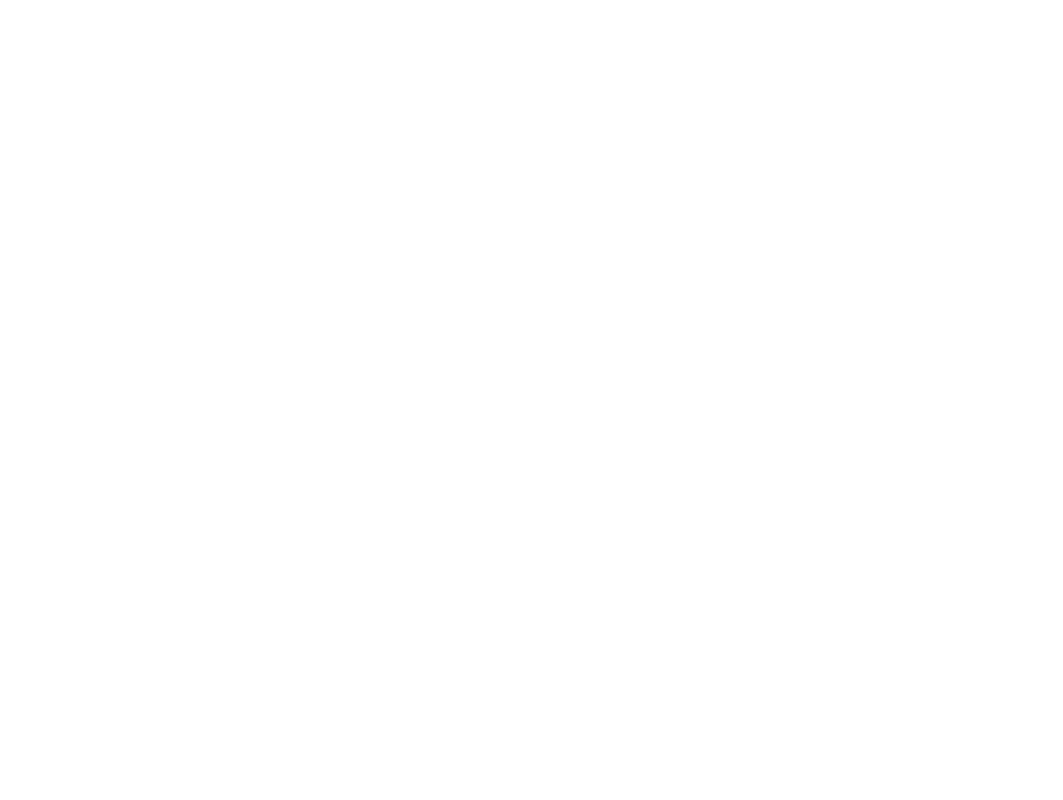
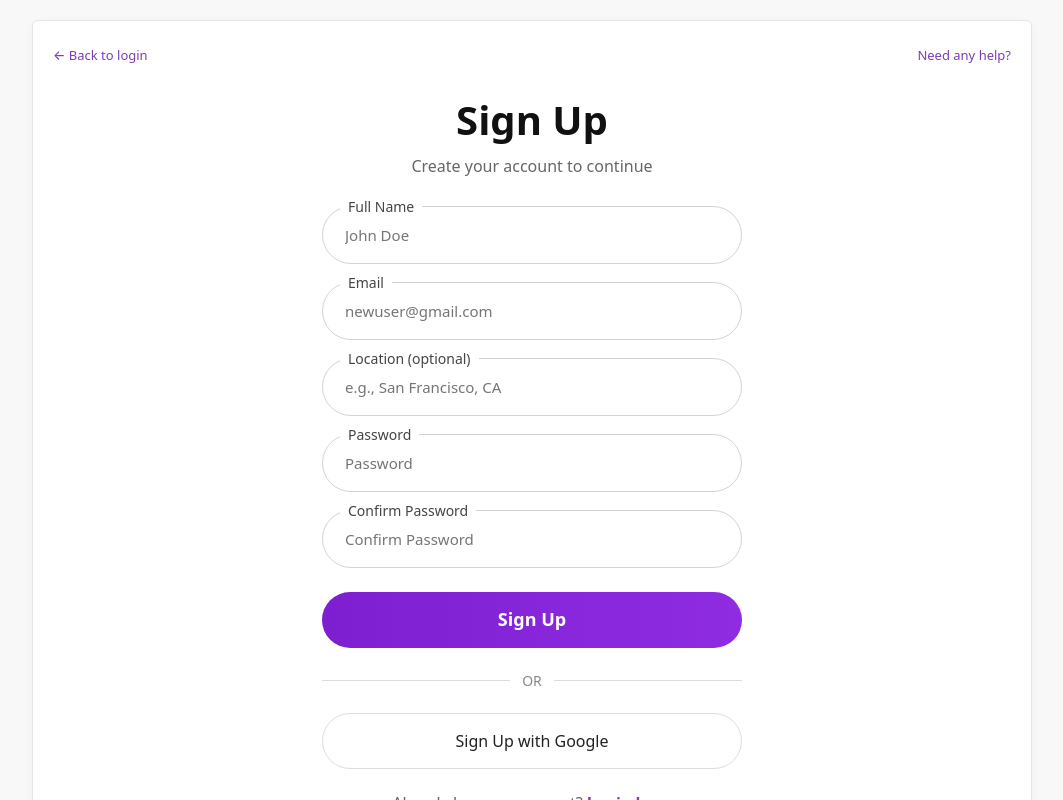
Before and after one commit to GannuNb/rubbermart, a React (Create React App) app in the folder rubberproject/: page /buyersignup in a window 1280 px wide. Before the commit this address had no page. Shown: the top 800 px of the page, without its empty margins (108-1171 px from the left). Built offline with nearby package versions, Linux system fonts and the light colour scheme.

Commit message:
buyersignup

```diff
--- a/rubberproject/src/App.js
+++ b/rubberproject/src/App.js
@@ -2,6 +2,7 @@
 import { BrowserRouter as Router, Routes, Route } from 'react-router-dom';
 import 'bootstrap/dist/css/bootstrap.min.css';
 import Home from './pages/Home';
+import Buyersignup from './pages/Buyersignup';
 
 function App() {
   return (
@@ -9,6 +10,7 @@
       <div>
         <Routes>
           <Route path="/" element={<Home />} />
+          <Route path="/buyersignup" element={<Buyersignup />} />
         </Routes>
       </div>
     </Router>
--- a/rubberproject/src/pages/Buyersignup.js
+++ b/rubberproject/src/pages/Buyersignup.js
@@ -1,11 +1,69 @@
-import React from 'react'
+import React from "react";
+import styles from "../styles/Buyersignup.module.css";
 
 function Buyersignup() {
   return (
-    <div>
-      signup
+    <div className={styles.buyerSignupPage}>
+      <div className={styles.buyerSignupCard}>
+        <div className={styles.buyerSignupTop}>
+          <span className={styles.backLogin}>← Back to login</span>
+          <span className={styles.needHelp}>Need any help?</span>
+        </div>
+
+        <div className={styles.buyerSignupContent}>
+          <h1>Sign Up</h1>
+          <p>Create your account to continue</p>
+
+          <form className={styles.buyerSignupForm}>
+            <div className={styles.inputGroup}>
+              <label>Full Name</label>
+              <input type="text" placeholder="John Doe" />
+            </div>
+
+            <div className={styles.inputGroup}>
+              <label>Email</label>
+              <input type="email" placeholder="newuser@gmail.com" />
+            </div>
+
+            <div className={styles.inputGroup}>
+              <label>Location (optional)</label>
+              <input type="text" placeholder="e.g., San Francisco, CA" />
+            </div>
+
+            <div className={styles.inputGroup}>
+              <label>Password</label>
+              <input type="password" placeholder="Password" />
+            </div>
+
+            <div className={styles.inputGroup}>
+              <label>Confirm Password</label>
+              <input type="password" placeholder="Confirm Password" />
+            </div>
+
+            <button type="submit" className={styles.signupBtn}>
+              Sign Up
+            </button>
+
+            <div className={styles.divider}>
+              <span>OR</span>
+            </div>
+
+            <button type="button" className={styles.googleBtn}>
+              Sign Up with Google
+            </button>
+
+            <p className={styles.loginText}>
+              Already have an account? <span>Login here</span>
+            </p>
+
+            <button type="button" className={styles.sellerBtn}>
+              Sign Up as a Seller
+            </button>
+          </form>
+        </div>
+      </div>
     </div>
-  )
+  );
 }
 
-export default Buyersignup
+export default Buyersignup;
--- /dev/null
+++ b/rubberproject/src/styles/Buyersignup.module.css
@@ -0,0 +1,199 @@
+.buyerSignupPage {
+  min-height: 100vh;
+  background: #f8f8f8;
+  display: flex;
+  justify-content: center;
+  align-items: center;
+  padding: 20px;
+}
+
+.buyerSignupCard {
+  width: 100%;
+  max-width: 1000px;
+  background: #ffffff;
+  border: 1px solid #e5e5e5;
+  box-shadow: 0 2px 10px rgba(0, 0, 0, 0.04);
+  border-radius: 6px;
+  padding: 25px 20px 40px;
+}
+
+.buyerSignupTop {
+  display: flex;
+  justify-content: space-between;
+  align-items: center;
+  margin-bottom: 30px;
+  font-size: 13px;
+  color: #7d3cb5;
+  font-weight: 500;
+}
+
+.backLogin {
+  cursor: pointer;
+}
+
+.needHelp {
+  cursor: pointer;
+}
+
+.buyerSignupContent {
+  max-width: 420px;
+  margin: 0 auto;
+  text-align: center;
+}
+
+.buyerSignupContent h1 {
+  font-size: 40px;
+  font-weight: 600;
+  color: #111111;
+  margin-bottom: 10px;
+}
+
+.buyerSignupContent p {
+  font-size: 16px;
+  color: #666666;
+  margin-bottom: 28px;
+}
+
+.buyerSignupForm {
+  display: flex;
+  flex-direction: column;
+  gap: 18px;
+}
+
+.inputGroup {
+  position: relative;
+}
+
+.inputGroup label {
+  position: absolute;
+  top: -10px;
+  left: 18px;
+  background: #ffffff;
+  padding: 0 8px;
+  font-size: 14px;
+  color: #444444;
+  z-index: 2;
+}
+
+.inputGroup input {
+  width: 100%;
+  height: 58px;
+  border: 1.5px solid #d3d3d3;
+  border-radius: 40px;
+  padding: 0 22px;
+  font-size: 15px;
+  outline: none;
+  background: #ffffff;
+  transition: all 0.3s ease;
+}
+
+.inputGroup input:focus {
+  border-color: #7d3cb5;
+  box-shadow: 0 0 0 3px rgba(125, 60, 181, 0.08);
+}
+
+.signupBtn {
+  width: 100%;
+  height: 56px;
+  border: none;
+  border-radius: 40px;
+  background: linear-gradient(90deg, #7d1fd0, #8f2ce2);
+  color: #ffffff;
+  font-size: 18px;
+  font-weight: 600;
+  cursor: pointer;
+  margin-top: 6px;
+  transition: all 0.3s ease;
+}
+
+.signupBtn:hover {
+  transform: translateY(-1px);
+}
+
+.divider {
+  display: flex;
+  align-items: center;
+  gap: 12px;
+  margin: 4px 0;
+}
+
+.divider::before,
+.divider::after {
+  content: "";
+  flex: 1;
+  height: 1px;
+  background: #dddddd;
+}
+
+.divider span {
+  font-size: 14px;
+  color: #888888;
+  font-weight: 500;
+}
+
+.googleBtn {
+  width: 100%;
+  height: 56px;
+  border: 1.5px solid #dddddd;
+  border-radius: 40px;
+  background: #ffffff;
+  color: #222222;
+  font-size: 16px;
+  font-weight: 500;
+  cursor: pointer;
+}
+
+.loginText {
+  font-size: 15px;
+  color: #555555;
+  margin: 4px 0;
+}
+
+.loginText span {
+  color: #7d3cb5;
+  font-weight: 600;
+  cursor: pointer;
+}
+
+.sellerBtn {
+  width: 100%;
+  height: 56px;
+  border: 1.5px solid #7d3cb5;
+  border-radius: 40px;
+  background: #ffffff;
+  color: #7d3cb5;
+  font-size: 16px;
+  font-weight: 600;
+  cursor: pointer;
+  transition: all 0.3s ease;
+}
+
+.sellerBtn:hover {
+  background: #faf5ff;
+}
+
+@media (max-width: 768px) {
+  .buyerSignupCard {
+    padding: 20px 15px 30px;
+  }
+
+  .buyerSignupTop {
+    font-size: 12px;
+    margin-bottom: 24px;
+  }
+
+  .buyerSignupContent h1 {
+    font-size: 32px;
+  }
+
+  .buyerSignupContent p {
+    font-size: 14px;
+  }
+
+  .inputGroup input,
+  .signupBtn,
+  .googleBtn,
+  .sellerBtn {
+    height: 52px;
+  }
+}
```
